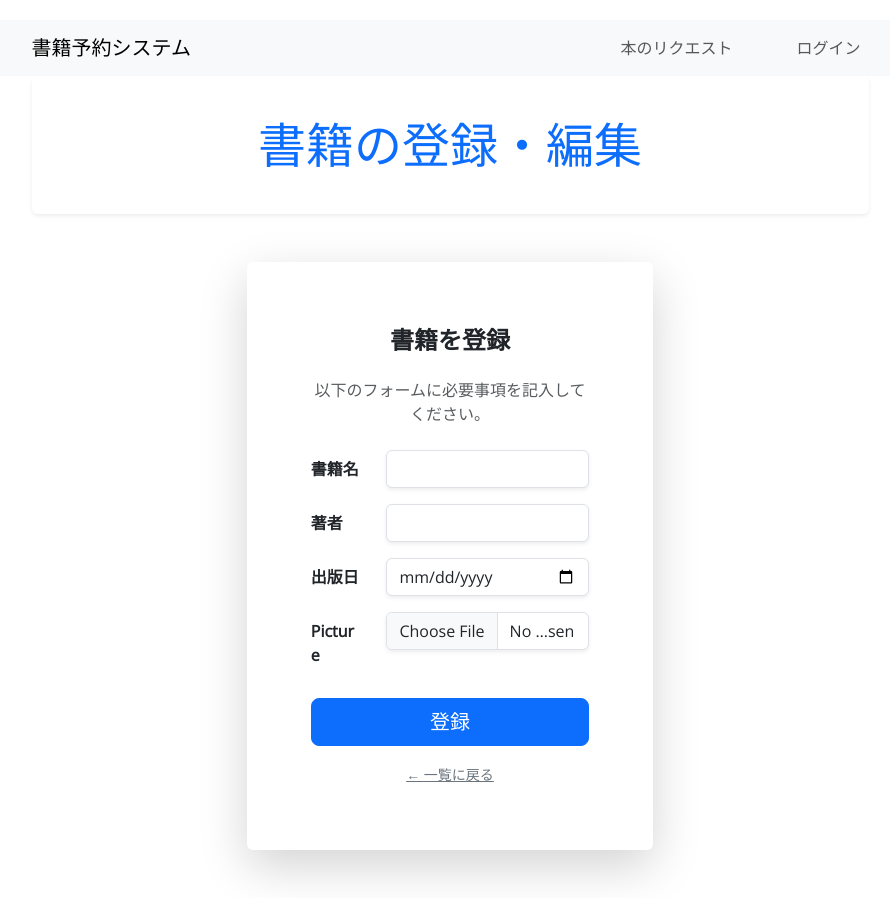
After one commit to MioriHisa/book, a Django app: page /add/ in a window 1280 px wide. The commit adds this page. Shown: the whole page, without its empty margins (190-1080 px from the left). Run offline with Django 5.2, Linux system fonts and the light colour scheme.

Commit message:
feat：Add,update,delete用templateの追加、viewsのフォーム定義をforms.pyに移動、BookReserveモデルの修正

```diff
--- a/bookreserve/forms.py
+++ b/bookreserve/forms.py
@@ -1,76 +1,29 @@
-{% extends 'bookreserve/base.html' %}
+from django import forms
+from .models import BookRequest, BookReserve
 
-{% block header %}
-<h1 class="display-5 text-center my-4 text-primary">書籍リクエスト</h1>
-{% endblock header %}
+class BookReserveForm(forms.ModelForm):
+    """
+    既存書籍の編集・更新（BookReserveUpdate）のためのフォーム定義。
+    forms.pyへの依存を解消するため、views.py内に直接定義します。
+    """
+    class Meta:
+        model = BookReserve
+        fields = ['title', 'author', 'publication_date', 'picture']
 
-{% block content %}
+        widgets = {
+            'publication_date': forms.DateInput(attrs={'type': 'date'}),
+        }
 
-<div class="row justify-content-center">
-    <div class="col-md-8 col-lg-6">
-        <div class="card shadow-lg border-0 p-3">
-            <div class="card-body p-5">
-                <h2 class="card-title text-center mb-4 h4">探している本をリクエスト</h2>
-                <p class="text-center text-muted mb-4">以下のフォームに必要事項を記入してください。</p>
-
-                <form method="post">
-                    {% csrf_token %}
-
-                    {% for field in form %}
-                        <div class="mb-3 row">
-
-                            <label for="{{ field.id_for_label }}" class="col-sm-3 col-form-label fw-bold text-gray-700">
-                                {{ field.label }}
-                            </label>
-
-                            <div class="col-sm-9">
-
-                                {% if field.field.widget.input_type == 'textarea' %}
-                                    <textarea name="{{ field.name }}" id="{{ field.id_for_label }}"
-                                        class="form-control border-gray-300 rounded-md shadow-sm focus:border-indigo-300 focus:ring focus:ring-indigo-200 focus:ring-opacity-50"
-                                        {% if field.field.required %}required{% endif %}>{{ field.value|default_if_none:"" }}</textarea>
-                                {% else %}
-                                    <input type="{{ field.field.widget.input_type }}" name="{{ field.name }}" id="{{ field.id_for_label }}"
-                                        value="{{ field.value|default_if_none:"" }}"
-                                        class="form-control border-gray-300 rounded-md shadow-sm focus:border-indigo-300 focus:ring focus:ring-indigo-200 focus:ring-opacity-50"
-                                        {% if field.field.required %}required{% endif %}>
-                                {% endif %}
-
-
-                                {% if field.errors %}
-                                    <div class="text-danger small mt-1">
-                                        {% for error in field.errors %}
-                                            {{ error|striptags }}
-                                        {% endfor %}
-                                    </div>
-                                {% endif %}
-
-
-                                {% if field.help_text %}
-                                    <div class="form-text text-muted small mt-1">
-                                        {{ field.help_text }}
-                                    </div>
-                                {% endif %}
-                            </div>
-                        </div>
-                    {% endfor %}
-
-
-                    <div class="d-grid gap-2 mt-4">
-                        <button type="submit" class="btn btn-primary btn-lg">
-                            リクエストを送信
-                        </button>
-                    </div>
-                </form>
-
-
-                <div class="text-center mt-3">
-                    <a href="{% url 'list' %}" class="text-secondary small">
-                        &larr; 一覧に戻る
-                    </a>
-                </div>
-            </div>
-        </div>
-    </div>
-</div>
-{% endblock content %}
+class BookRequestForm(forms.ModelForm):
+    """
+    書籍リクエスト用のフォーム。BookRequestモデルを参照。
+    """
+    class Meta:
+        # 💡 新しい BookRequest モデルを参照
+        model = BookRequest
+        fields = ['title', 'author', 'url']
+        labels = {
+            'title': '書籍タイトル (必須)',
+            'author': '著者名 (必須)',
+            'url': '商品URL (任意)',
+        }
--- a/bookreserve/templates/bookreserve/base.html
+++ b/bookreserve/templates/bookreserve/base.html
@@ -16,7 +16,7 @@
     <link href="https://fonts.googleapis.com/css2?family=Open+Sans:wght@300;400&display=swap" rel="stylesheet">
 
     {# カスタムCSS #}
-    <link rel="stylesheet" href="{% static 'css/style.css' %}">
+    <link rel="stylesheet" href="{% static 'css/style.css' %}?v=1">
     <style>
         body{
             padding-top: 20px;
--- /dev/null
+++ b/bookreserve/templates/bookreserve/bookreserve_form.html
@@ -0,0 +1,76 @@
+{% extends 'bookreserve/base.html' %}
+
+{% block header %}
+<h1 class="display-5 text-center my-4 text-primary">書籍の登録・編集</h1>
+{% endblock header %}
+
+{% block content %}
+
+<div class="row justify-content-center">
+    <div class="col-md-8 col-lg-6">
+        <div class="card shadow-lg border-0 p-3">
+            <div class="card-body p-5">
+                <h2 class="card-title text-center mb-4 h4">書籍を登録</h2>
+                <p class="text-center text-muted mb-4">以下のフォームに必要事項を記入してください。</p>
+
+                <form method="post" enctype="multipart/form-data">
+                    {% csrf_token %}
+
+                    {% for field in form %}
+                        <div class="mb-3 row">
+
+                            <label for="{{ field.id_for_label }}" class="col-sm-3 col-form-label fw-bold text-gray-700">
+                                {{ field.label }}
+                            </label>
+
+                            <div class="col-sm-9">
+
+                                {% if field.field.widget.input_type == 'textarea' %}
+                                    <textarea name="{{ field.name }}" id="{{ field.id_for_label }}"
+                                        class="form-control border-gray-300 rounded-md shadow-sm focus:border-indigo-300 focus:ring focus:ring-indigo-200 focus:ring-opacity-50"
+                                        {% if field.field.required %}required{% endif %}>{{ field.value|default_if_none:"" }}</textarea>
+                                {% else %}
+                                    <input type="{{ field.field.widget.input_type }}" name="{{ field.name }}" id="{{ field.id_for_label }}"
+                                        value="{{ field.value|default_if_none:"" }}"
+                                        class="form-control border-gray-300 rounded-md shadow-sm focus:border-indigo-300 focus:ring focus:ring-indigo-200 focus:ring-opacity-50"
+                                        {% if field.field.required %}required{% endif %}>
+                                {% endif %}
+
+
+                                {% if field.errors %}
+                                    <div class="text-danger small mt-1">
+                                        {% for error in field.errors %}
+                                            {{ error|striptags }}
+                                        {% endfor %}
+                                    </div>
+                                {% endif %}
+
+
+                                {% if field.help_text %}
+                                    <div class="form-text text-muted small mt-1">
+                                        {{ field.help_text }}
+                                    </div>
+                                {% endif %}
+                            </div>
+                        </div>
+                    {% endfor %}
+
+
+                    <div class="d-grid gap-2 mt-4">
+                        <button type="submit" class="btn btn-primary btn-lg">
+                            登録
+                        </button>
+                    </div>
+                </form>
+
+
+                <div class="text-center mt-3">
+                    <a href="{% url 'list' %}" class="text-secondary small">
+                        &larr; 一覧に戻る
+                    </a>
+                </div>
+            </div>
+        </div>
+    </div>
+</div>
+{% endblock content %}
--- a/bookreserve/views.py
+++ b/bookreserve/views.py
@@ -1,3 +1,4 @@
+from .forms import BookRequestForm, BookReserveForm
 from django.http import JsonResponse
 from django.views.decorators.http import require_POST
 from django.shortcuts import render, get_object_or_404, redirect
@@ -9,24 +10,13 @@ from datetime import date, timedelta
 from django.forms import ModelForm
 
 # 💡 BookRequestと既存のBookReserveモデルの両方をインポート
-from .models import BookRequest, BookReserve as Book
+from .models import BookRequest, BookReserve
 
-
-# --- 依存解消のための内部フォーム定義 ---
-
-class BookReserveForm(ModelForm):
-    """
-    既存書籍の編集・更新（BookReserveUpdate）のためのフォーム定義。
-    forms.pyへの依存を解消するため、views.py内に直接定義します。
-    """
-    class Meta:
-        model = Book
-        fields = ['title', 'author', 'publication_date', 'picture', 'reservation_availability', 'reserver', 'return_date']
 
 # --- 関数ベースビュー (既存のロジック) ---
 def book_list(request):
     """書籍一覧を表示し、検索を処理する（BookReserveモデルを使用）"""
-    books = Book.objects.all()
+    books = BookReserve.objects.all()
     query = request.GET.get('q')
 
     if query:
@@ -49,7 +39,7 @@ def reserve_book(request, pk):
         return JsonResponse({'error': '不正なリクエストです。'}, status=400)
 
     try:
-        book = get_object_or_404(Book, pk=pk)
+        book = get_object_or_404(BookReserve, pk=pk)
         if not book.reservation_availability:
             return JsonResponse({'error': 'この書籍は現在予約できません。'}, status=400)
 
@@ -71,50 +61,31 @@ def reserve_book(request, pk):
 
 # 既存の書籍（BookReserve）のビュー
 class BookReserveDetail(DetailView):
-    model = Book
+    model = BookReserve
     context_object_name = "book"
 
 class BookReserveCreate(CreateView):
-    model = Book
-    # 💡 ユーザー様のモデルに合わせてfieldsを修正
-    fields = ['title', 'author', 'publication_date', 'picture', 'reservation_availability', 'reserver', 'return_date']
+    model = BookReserve
+    form_class = BookReserveForm
+    template_name = "bookreserve/bookreserve_form.html"
     success_url = reverse_lazy("list")
 
 class BookReserveUpdate(LoginRequiredMixin, UpdateView):
-    model = Book
-    # 💡 内部定義したフォームを使用
+    model = BookReserve
     form_class = BookReserveForm
 
 class BookReserveDelete(DeleteView):
-    model = Book
+    model = BookReserve
     context_object_name = "books"
     success_url = reverse_lazy("list")
-
-
-# --- 新規追加: 書籍リクエスト機能 (BookRequestモデルを使用) ---
-
-class BookRequestForm(ModelForm):
-    """
-    書籍リクエスト用のフォーム。BookRequestモデルを参照。
-    """
-    class Meta:
-        # 💡 新しい BookRequest モデルを参照
-        model = BookRequest
-        fields = ['title', 'author', 'url']
-        labels = {
-            'title': '書籍タイトル (必須)',
-            'author': '著者名 (必須)',
-            'url': '商品URL (任意)',
-        }
 
 class BookReserveRequest(CreateView):
     """
     書籍リクエストを処理するためのビュー。
     """
-    # 💡 新しい BookRequest モデルを参照
     model = BookRequest
     form_class = BookRequestForm
-    template_name = "bookreserve/bookreserve_request_form.html"
+    template_name = "bookreserve/bookrequest_form.html"
     success_url = reverse_lazy("list")
 
     def form_valid(self, form):
--- a/static/css/style.css
+++ b/static/css/style.css
@@ -18,7 +18,6 @@
 
 .card-body {
   width: 100%;
-  height: 200px;
 }
 .card-title {
   font-weight: bold;
```
Also changed, not shown: bookreserve/models.py (+5 -5 lines), bookreserve/templates/bookreserve/bookrequest_form.html (added, +76 -0 lines), bookreserve/templates/bookreserve/bookreserve_confirm_delete.html (added, +17 -0 lines), bookreserve/migrations/0008_alter_bookreserve_picture_and_more.py (added), bookreserve/migrations/0009_alter_bookreserve_publication_date.py (added), media/images/350.jpeg (added).
